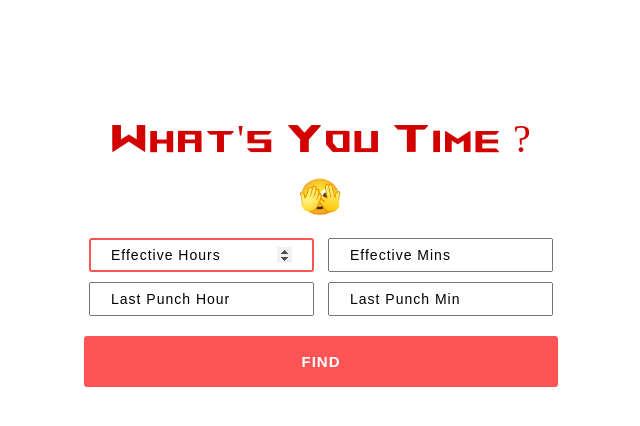
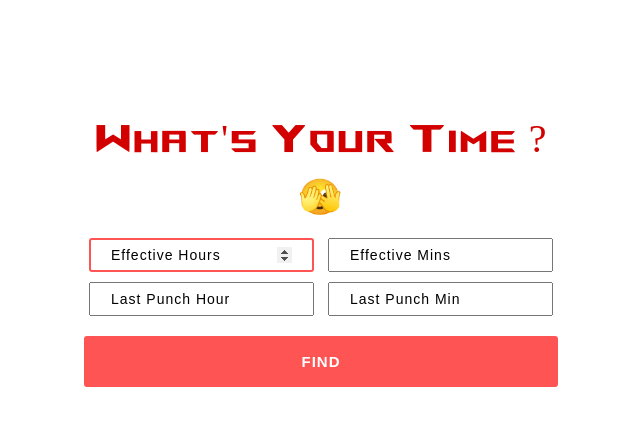
Before and after one commit to Yudiz-Harshal-Gami/My-Time, a plain HTML site: page index.html in a window 1280 px wide. Shown: the whole page, without its empty margins (319-959 px from the left). Drawn offline with Linux system fonts and the light colour scheme.

Commit message:
Update index.html

```diff
--- a/index.html
+++ b/index.html
@@ -14,7 +14,7 @@
 
 <body>
   <div class="main">
-    <div class="your-time">What's you time ?</div>
+    <div class="your-time">What's your time ?</div>
     <div id="time">🫣</div>
     <form method="get" onsubmit="return calc()">
       <input id="effectiveH" type="number" placeholder="Effective hours" autofocus />
```
